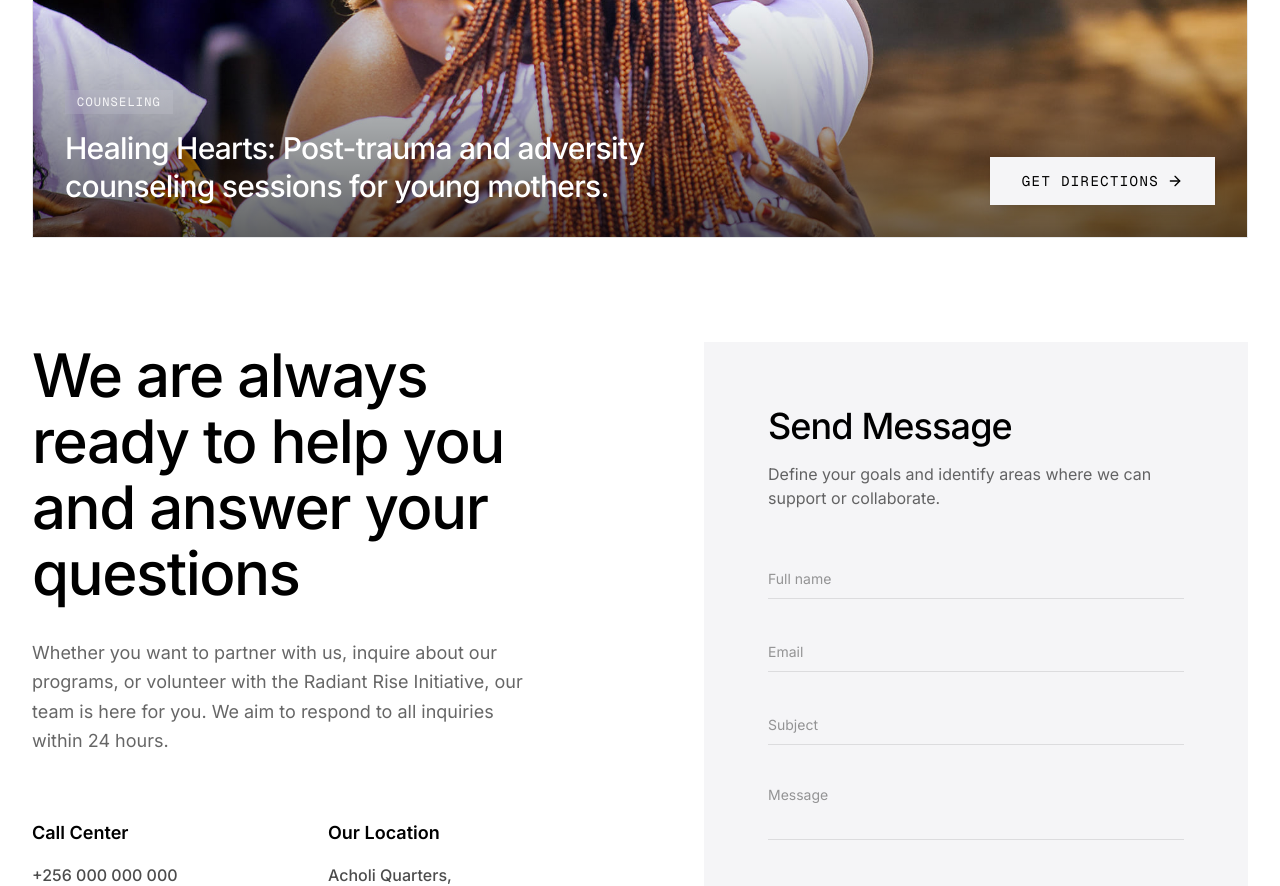
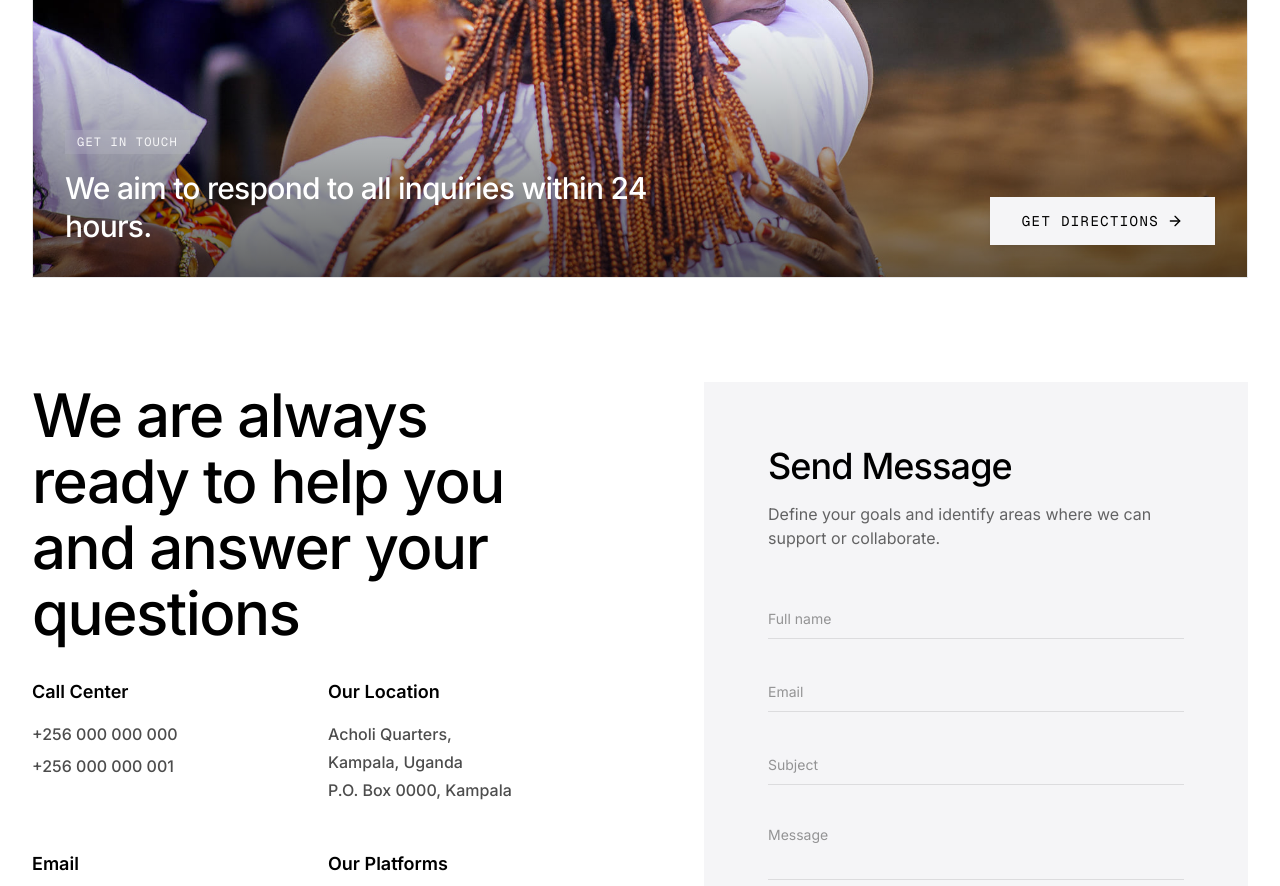
Before and after one commit to Radiant-Rise-Initiative/Radiant-Rise-Website, a Next.js app: page /contact in a window 1280 px wide. Shown: the part 520-1406 px from the top of the page. Built offline with nearby package versions, Linux system fonts and the light colour scheme.

Commit message:
1.8.8 - Refined Contact Hero Text, Height, and Cleaned Up Redundancies

```diff
--- a/app/contact/page.tsx
+++ b/app/contact/page.tsx
@@ -38,7 +38,7 @@ export default function ContactUs() {
             {/* Simple Image Header (Replaces Hero) - Replicated Gallery Item Style */}
             <section className="pt-0 px-4 md:px-12 lg:px-8 w-full">
                 <div className="max-w-[1280px] 2xl:max-w-[1440px] mx-auto w-full">
-                    <div className="w-full h-[380px] md:h-[480px] overflow-hidden bg-gray-100 mb-[104px] border border-black/5 relative group">
+                    <div className="w-full h-[420px] md:h-[520px] overflow-hidden bg-gray-100 mb-[104px] border border-black/5 relative group">
                         <Image
                             src="/assets/images/gallery_images/01. Healing Hearts.jpg"
                             alt="Contact Us"
@@ -65,10 +65,10 @@ export default function ContactUs() {
                         <div className="absolute bottom-8 left-8 right-8 z-30 flex flex-col md:flex-row md:items-end md:justify-between gap-6">
                             <div className="text-white flex flex-col items-start gap-3">
                                 <span className="inline-block px-3 py-1 bg-[#f5f5f7]/10 text-white/90 text-xs font-mono tracking-widest backdrop-blur-sm uppercase mb-1">
-                                    Counseling
+                                    GET IN TOUCH
                                 </span>
                                 <p className="text-xl md:text-3xl font-medium tracking-tight max-w-2xl leading-tight text-white">
-                                    Healing Hearts: Post-trauma and adversity counseling sessions for young mothers.
+                                    We aim to respond to all inquiries within 24 hours.
                                 </p>
                             </div>
                             <Link
@@ -93,9 +93,6 @@ export default function ContactUs() {
                             <h2 className="text-4xl sm:text-5xl md:text-6xl font-medium tracking-tight leading-[1.1] mb-8">
                                 We are always ready to help you and answer your questions
                             </h2>
-                            <p className="text-lg text-black/60 mb-16 leading-relaxed max-w-lg">
-                                Whether you want to partner with us, inquire about our programs, or volunteer with the Radiant Rise Initiative, our team is here for you. We aim to respond to all inquiries within 24 hours.
-                            </p>
 
                             <div className="grid grid-cols-1 sm:grid-cols-2 gap-12">
                                 <div>
@@ -197,18 +194,6 @@ export default function ContactUs() {
                                     type="submit"
                                     className="bg-[#2D2D2D] hover:bg-black text-white px-8 py-4 rounded-none text-sm font-medium transition-colors w-fit flex items-center gap-3 mt-12"
                                 >
-                                    <motion.span
-                                        className="w-2 h-2 rounded-full bg-white/50"
-                                        animate={{
-                                            backgroundColor: ["rgba(255, 255, 255, 0.5)", "#CD5929", "rgba(255, 255, 255, 0.5)"],
-                                            scale: [1, 1.5, 1],
-                                        }}
-                                        transition={{
-                                            duration: 2,
-                                            repeat: Infinity,
-                                            ease: "easeInOut"
-                                        }}
-                                    />
                                     Send Message
                                 </button>
                             </form>
```
